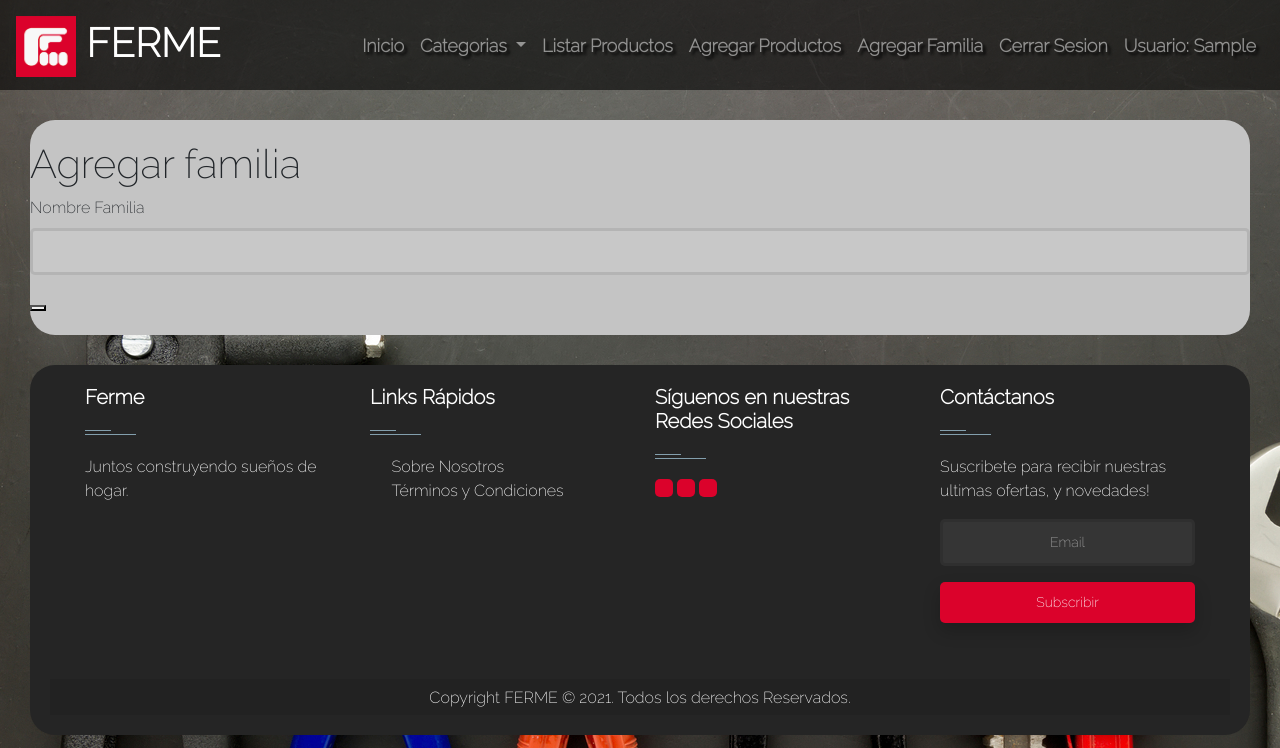
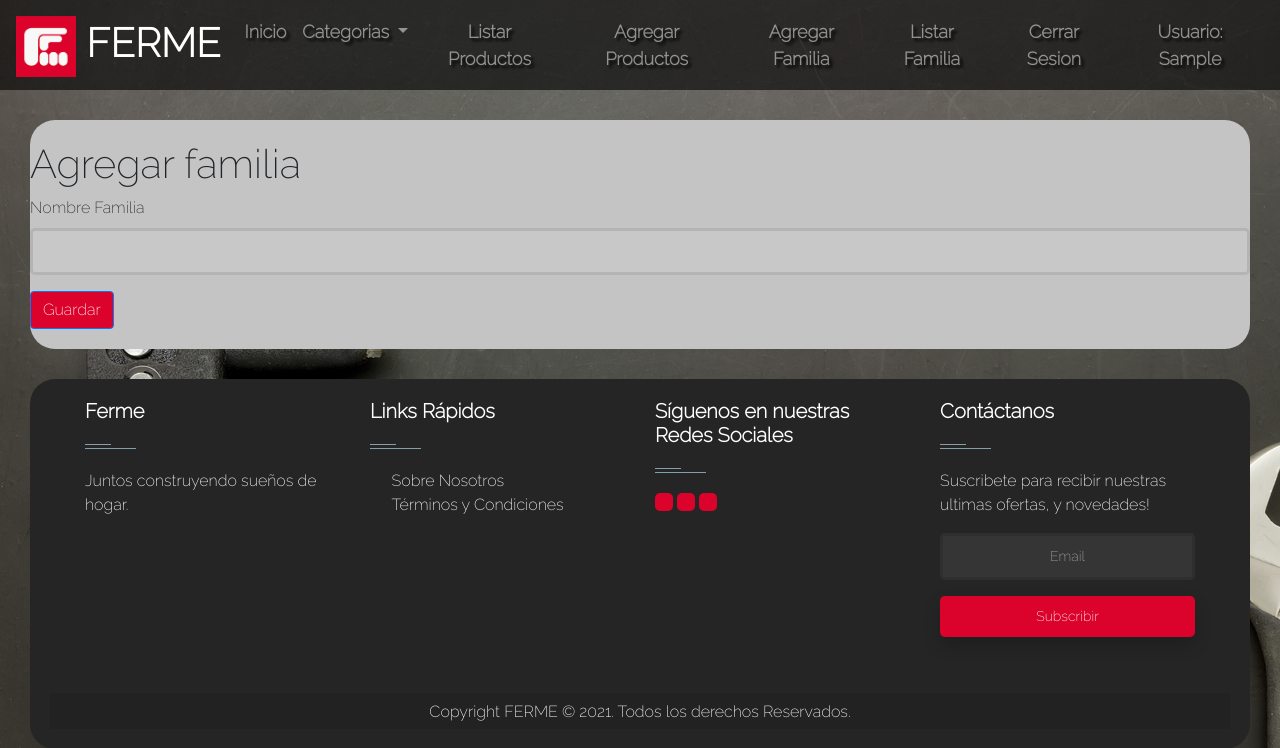
Before and after one commit to aljlorca/IWFF, a Django app: page /nueva_familia/ in a window 1280 px wide. Shown: the top 748 px of the page. Run offline with Django 3.2, Linux system fonts and the light colour scheme; the visitor is signed in with stand-in values (Sample User, id 1); some libraries are stand-ins or nearby versions.

Commit message:
commit SP

```diff
--- a/core/templates/core/base.html
+++ b/core/templates/core/base.html
@@ -51,6 +51,12 @@
       {% if perms.core.add_familia %}
       <li class="nav-item">
         <a class="nav-link" href="{% url 'nueva_familia' %}">Agregar Familia</a>
+      </li>
+      {% endif %}
+
+      {% if perms.core.view_familia %}
+      <li class="nav-item">
+        <a class="nav-link" href="{% url 'listar_familias' %}">Listar Familia</a>
       </li>
       {% endif %}
 
--- a/core/templates/core/familia/agregar.html
+++ b/core/templates/core/familia/agregar.html
@@ -11,7 +11,7 @@
         <label for="">Nombre Familia</label>
         <input type="text" name="nombre" id="">
         <br>
-        <button type="sumbit" value="guardar">
+        <button type="submit" id="btnGuardar" class="btn btn-primary">Guardar</button>
 
     </form>
     {{mensaje}}
--- a/core/urls.py
+++ b/core/urls.py
@@ -12,7 +12,7 @@ urlpatterns = [
     path('modificarproducto/<id>/', modificar_producto, name="modificar_producto"),
     path('eliminarproducto/<id>/', eliminar_producto, name="eliminar_producto"),
     path('register/', register, name="register"),
-    path('familia/', Familia, name='familia' ),
+    path('listar_familias/', listar_familias, name='listar_familias' ),
     path('nueva_familia/', nueva_familia, name='nueva_familia')
 
 ]
--- a/core/views.py
+++ b/core/views.py
@@ -105,7 +105,7 @@ def register(request):
 
 #Utilizacion de procesos de almacenado
 #Funcion listar familias
-def Familia(request):
+def listar_familias(request):
     data = {
         'familia':listar_familia()
     }
```
